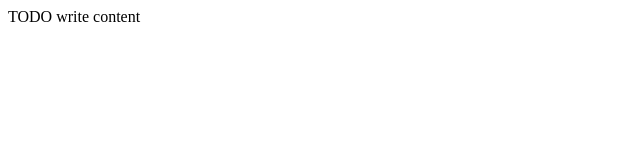
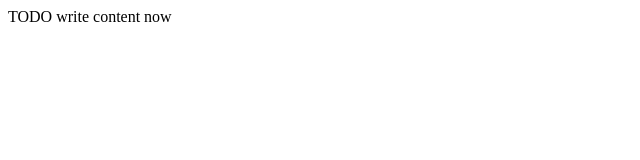
Before and after one commit to yuriimouse/yuriimouse.github.io, a plain HTML site: page index.html in a window 1280 px wide. Shown: the full height of the page, 0-640 px from the left. Drawn offline with Linux system fonts and the light colour scheme.

Commit message:
Basic 20200228-1413

```diff
--- a/index.html
+++ b/index.html
@@ -11,6 +11,6 @@ and open the template in the editor.
 		<meta name="viewport" content="width=device-width, initial-scale=1.0">
 	</head>
 	<body>
-		<div>TODO write content</div>
+		<div>TODO write content now</div>
 	</body>
 </html>
```
